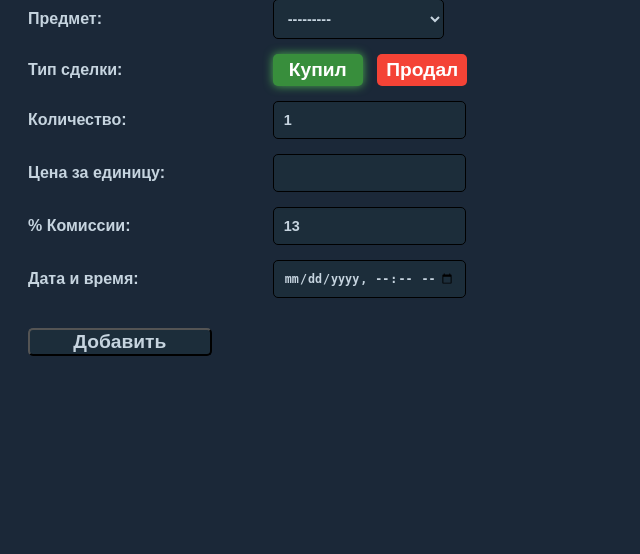
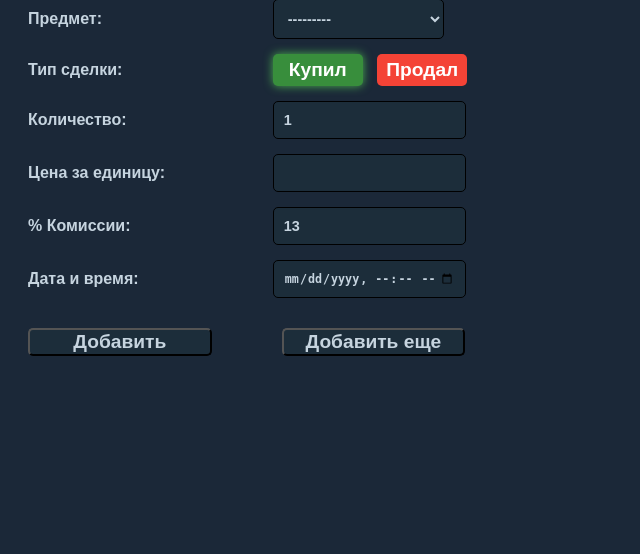
Before and after one commit to AnatoliiBessmertnyi/steam_items, a Django app: page /create_deal/ in a window 1280 px wide. Shown: the part 181-735 px from the top of the page, without its empty margins (0-640 px from the left). Run offline with Django 4.2, Linux system fonts and the light colour scheme; data that the repository does not hold is empty.

Commit message:
Добавил кнопку в форму создания сделки "Добавить еще"

```diff
--- a/steam_items/items/forms.py
+++ b/steam_items/items/forms.py
@@ -5,7 +5,7 @@ from .models import Item, ItemAddition
 
 
 class ItemAdditionForm(forms.ModelForm):
-    """Форма для добавления предметов."""
+    """Форма для добавления сделки."""
     date = forms.DateTimeField(
         input_formats=['%d.%m.%Y %H:%M'],
         widget=forms.DateTimeInput(format='%d.%m.%Y %H:%M'),
--- a/steam_items/items/templates/create_deal.html
+++ b/steam_items/items/templates/create_deal.html
@@ -10,7 +10,6 @@
         {{ field.label_tag }}
       {% endif %}
       {% if field.name == 'transaction_type' %}
-        <!-- Добавляем кнопки для выбора типа сделки -->
         <div class="transaction-type-buttons">
           <button type="button" id="buyButton" onclick="setTransactionType('BUY')">Купил</button>
           <button type="button" id="sellButton" onclick="setTransactionType('SELL')">Продал</button>
@@ -28,7 +27,10 @@
       {% endif %}
     </div>
   {% endfor %}
-  <button type="submit">Добавить</button>
+  <div style="display: flex; width: auto;">
+    <button type="submit" style="margin-right: 70px;">Добавить</button>
+    <button type="submit" name="add_another">Добавить еще</button>
+  </div>
 </form>
 
 <script>
--- a/steam_items/items/views.py
+++ b/steam_items/items/views.py
@@ -117,7 +117,14 @@ class AddItemView(CreateView):
     template_name = 'create_deal.html'
 
     def form_valid(self, form):
-        """Переопределенный метод form_valid для обработки валидной формы."""
+        """Переопределенный метод form_valid для обработки валидной формы.
+        Этот метод вызывается, когда пользователь отправляет форму и данные
+        формы проходят валидацию. Метод обрабатывает данные формы, сохраняет
+        новую сделку и обновляет соответствующий предмет.
+
+        Перенаправляет на страницу деталей предмета после сохранения сделки.
+        Если была нажата кнопка "Добавить еще", происходит перенаправление на
+        страницу создания новой сделки для того же предмета."""
         addition = form.save()
         item = addition.item
         if addition.transaction_type == 'BUY':
@@ -131,7 +138,10 @@ class AddItemView(CreateView):
         if item.quantity == 0:
             ItemAddition.objects.filter(item=item).update(archived=True)
 
-        return redirect(reverse('item_detail', args=[item.id]))
+        if 'add_another' in self.request.POST:
+            return redirect(reverse('create_deal', args=[item.id]))
+        else:
+            return redirect(reverse('item_detail', args=[item.id]))
 
     def get_form_kwargs(self):
         """ Переопределенный метод get_form_kwargs для передачи item_id в
```
